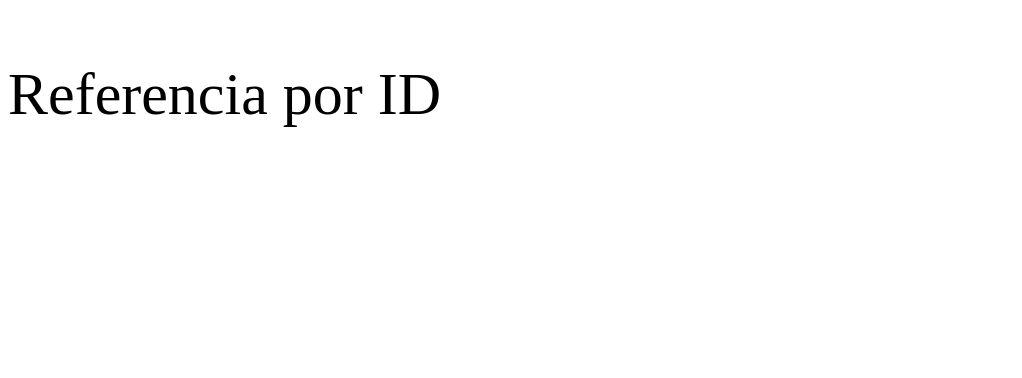
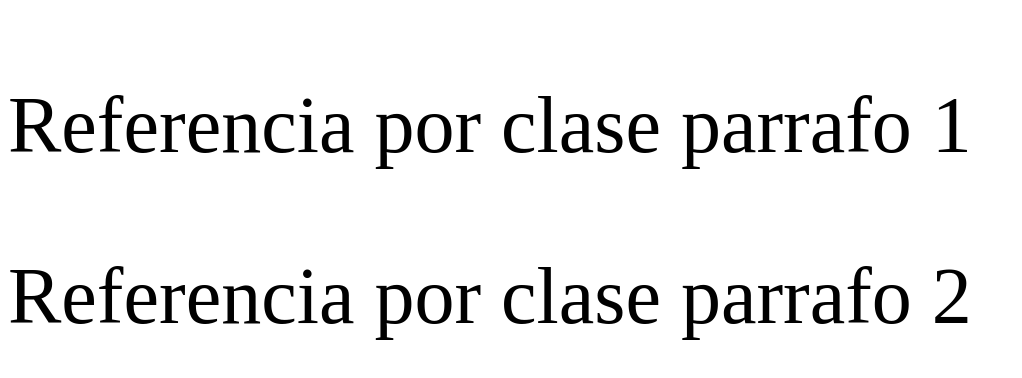
Before and after one commit to jihuder/css-expert, a plain HTML site: page ReferenciaCss/index.html in a window 1280 px wide. Shown: the whole page, without its empty margins (0-1022 px from the left). Drawn offline with Linux system fonts and the light colour scheme.

Commit message:
feat: referencia por clase
La referencia por clase nos permite aplicar la regla que deseamos a mas de un elemento/etiqueta pero tambien volvernos tan especifico como deseemos mediante otras tecnicas dentro de la mismas clase

```diff
--- a/ReferenciaCss/index.html
+++ b/ReferenciaCss/index.html
@@ -4,5 +4,6 @@
     <link rel="styleSheet" href="styles.css">
 </head>
 <body>
-    <p id="segunda">Referencia por ID</p>
+    <p class="clase">Referencia por clase parrafo 1</p>
+    <p class="clase">Referencia por clase parrafo 2</p>
 </body>
--- a/ReferenciaCss/styles.css
+++ b/ReferenciaCss/styles.css
@@ -1,3 +1,3 @@
-#segunda {
-    font-size: 60px;
+.clase {
+    font-size: 80px;
 }
```
